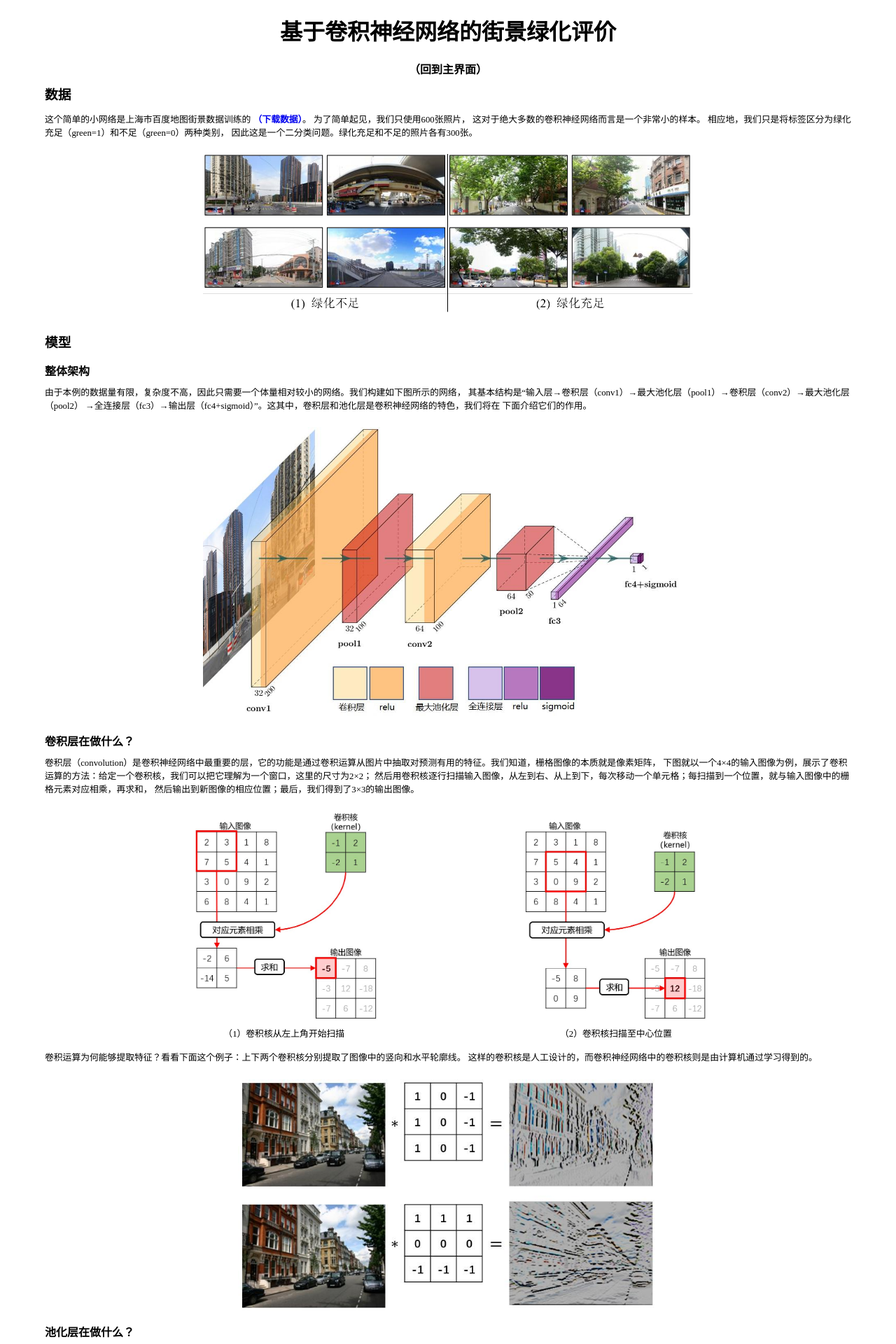
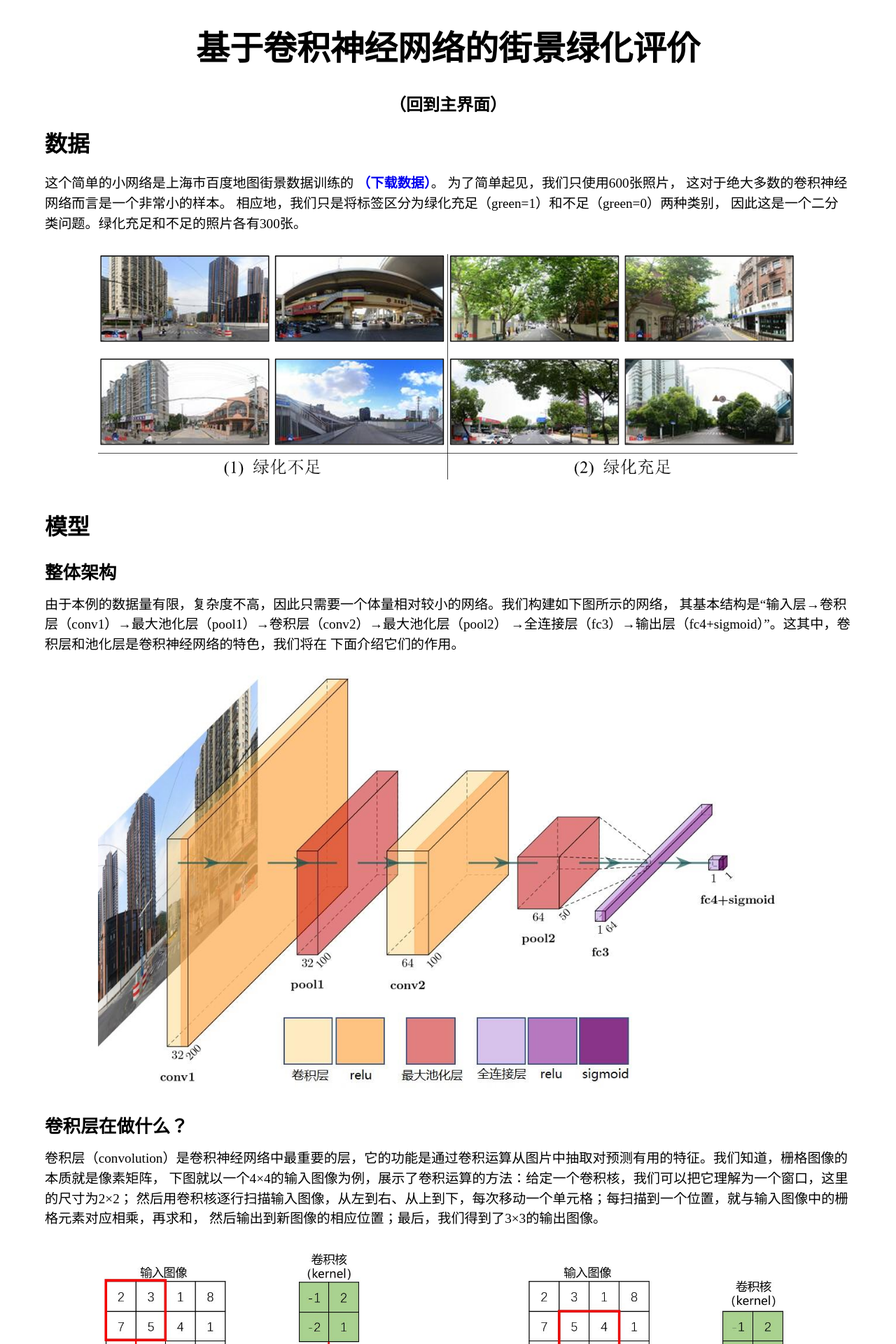
Before and after one commit to wangcan1213/courses_cnn_green, a Flask app: page /intro in a window 1280 px wide. Shown: the top 1920 px of the page at 70% size. Run offline with Flask 2, Linux system fonts and the light colour scheme.

Commit message:
zoom out by 1.5 by changing css and others

```diff
--- a/frontend/app.py
+++ b/frontend/app.py
@@ -77,4 +77,4 @@ if __name__ == '__main__':
     MODEL = load_model(model_path)
     GRAPH = tf.get_default_graph()
     app.secret_key = 'canwang'
-    app.run()
+    app.run(host="0.0.0.0", debug=True)
--- a/frontend/static/css/main.css
+++ b/frontend/static/css/main.css
@@ -1,6 +1,11 @@
 * {
     margin: 0;
     padding: 0;
+}
+
+body {
+    /*zoom: 1.5;*/
+    /*font-size: 1.5em;*/
 }
 
 a {
@@ -11,43 +16,47 @@ a {
 h1 {
     margin: auto;
     text-align: center;
-    padding: 20px 40px;
+    padding: 30px 60px;
+    font-size: 3em;
 }
 
 h3 {
-    padding-top: 10px;
-    padding-bottom: 10px;
+    padding-top: 15px;
+    padding-bottom: 15px;
+    font-size: 2.0em;
 }
 
 h4 {
-    padding-top: 6px;
-    padding-bottom: 6px;
+    padding-top: 9px;
+    padding-bottom: 9px;
+    font-size: 1.6em;
 }
 
 .text-contents {
-    font-size: 0.8rem;
+    font-size: 1.2rem;
     line-height: 150%;
-    padding-bottom: 5px;
-    padding-top: 5px;
+    padding-bottom: 7px;
+    padding-top: 7px;
 }
 
 .text-img {
     align-self: center;
-    padding-top: 15px;
-    padding-bottom: 15px;
+    padding-top: 22px;
+    padding-bottom: 22px;
 }
 
 .text-img-with-label {
     align-self: center;
-    padding-top: 15px;
-    padding-bottom: 5px;
+    padding-top: 22px;
+    padding-bottom: 7px;
 }
 
 .btn {
     /*display:block;*/
-    width:120px;
-    height:30px;
-    margin: 10px;
+    width: 180px;
+    height: 45px;
+    margin: 15px;
+    font-size: 1.2em;
 }
 
 .results {
@@ -139,8 +153,9 @@ h4 {
 }
 
 .img-label-text {
-    padding-bottom: 10px;
+    padding-bottom: 15px;
     text-align: center;
+    font-size: 1.2em;
 }
 
 .title {
@@ -148,6 +163,13 @@ h4 {
 }
 
 .img-label-text-up {
-    padding-top: 15px;
+    padding-top: 22px;
     text-align: center;
+    font-size: 1.5em;
 }
+
+.a-back {
+    font-size: 1.5em;
+    color: black;
+    margin: auto;
+}
--- a/frontend/static/js/predict.js
+++ b/frontend/static/js/predict.js
@@ -15,6 +15,6 @@ $(function () {
         let delta_height = box_height - new_height;
         $('.img-label-text-up')
             .css('position', 'relative')
-            .css('top', `${delta_height-25}px`);
+            .css('top', `${delta_height-36}px`);
     }
 })
--- a/frontend/templates/intro.html
+++ b/frontend/templates/intro.html
@@ -9,7 +9,7 @@
 <body>
     <h1>基于卷积神经网络的街景绿化评价</h1>
     <div style="display: flex;">
-        <a href="/" style="color: black; margin: auto">（回到主界面）</a>
+        <a href="/" class="a-back">（回到主界面）</a>
     </div>
     <div class="intro-contents-wrapper">
         <div class="intro-contents">
@@ -22,7 +22,7 @@
                 相应地，我们只是将标签区分为绿化充足（green=1）和不足（green=0）两种类别，
                 因此这是一个二分类问题。绿化充足和不足的照片各有300张。
             </div>
-            <img src="/static/img/data.png" alt="" width="700" class="text-img">
+            <img src="/static/img/data.png" alt="" width="1000" class="text-img">
             <h3>模型</h3>
             <h4 id="my-model">整体架构</h4>
             <div class="text-contents">
@@ -31,7 +31,7 @@
                 →全连接层（fc3）→输出层（fc4+sigmoid）”。这其中，卷积层和池化层是卷积神经网络的特色，我们将在
                 下面介绍它们的作用。
             </div>
-            <img src="/static/img/network.jpg" alt="" width="700" class="text-img">
+            <img src="/static/img/network.jpg" alt="" width="1000" class="text-img">
             <h4>卷积层在做什么？</h4>
             <div class="text-contents">
                 卷积层（convolution）是卷积神经网络中最重要的层，它的功能是通过卷积运算从图片中抽取对预测有用的特征。我们知道，栅格图像的本质就是像素矩阵，
@@ -41,12 +41,12 @@
             </div>
             <div class="img-group">
                 <div class="img-label-group">
-                    <img src="/static/img/conv1.jpg" alt="" height="300" class="text-img-with-label">
+                    <img src="/static/img/conv1.jpg" alt="" height="450" class="text-img-with-label">
                     <div class="text-contents img-label-text">（1）卷积核从左上角开始扫描</div>
                 </div>
                 <div class="box-placeholder" style="width: 200px;"></div>
                 <div class="img-label-group">
-                    <img src="/static/img/conv2.jpg" alt="" height="300" class="text-img-with-label">
+                    <img src="/static/img/conv2.jpg" alt="" height="450" class="text-img-with-label">
                     <div class="text-contents img-label-text">（2）卷积核扫描至中心位置</div>
                 </div>
             </div>
@@ -54,7 +54,7 @@
                 卷积运算为何能够提取特征？看看下面这个例子：上下两个卷积核分别提取了图像中的竖向和水平轮廓线。
                 这样的卷积核是人工设计的，而卷积神经网络中的卷积核则是由计算机通过学习得到的。
             </div>
-            <img src="/static/img/conv-case.jpg" alt="" class="text-img" width="600">
+            <img src="/static/img/conv-case.jpg" alt="" class="text-img" width="900">
             <h4>池化层在做什么？</h4>
             <div class="text-contents">
                 池化层（pooling）也经常出现在卷积神经网络中，一般接在卷积层之后，其主要目的是在保留卷积层所提取的特征的同时，大幅缩小图像尺寸，
@@ -64,19 +64,19 @@
             </div>
             <div class="img-group">
                 <div class="img-label-group">
-                    <img src="/static/img/pooling1.jpg" alt="" height="200" class="text-img-with-label">
+                    <img src="/static/img/pooling1.jpg" alt="" height="300" class="text-img-with-label">
                     <div class="text-contents img-label-text">（1）池化窗口从左上角开始扫描</div>
                 </div>
                 <div class="box-placeholder" style="width: 200px;"></div>
                 <div class="img-label-group">
-                    <img src="/static/img/pooling2.jpg" alt="" height="200" class="text-img-with-label">
+                    <img src="/static/img/pooling2.jpg" alt="" height="300" class="text-img-with-label">
                     <div class="text-contents img-label-text">（2）池化窗口扫描至下一位置</div>
                 </div>
             </div>
             <div class="text-contents">
                 上述池化运算将使输入图像的尺寸减半。下图的例子中，我们可以看到，池化层在缩小图像尺寸的同时，依然保留了主要特征。
             </div>
-            <img src="/static/img/pooling-case.jpg" alt="" class="text-img" height="400">
+            <img src="/static/img/pooling-case.jpg" alt="" class="text-img" height="600">
             <h4>为什么需要多个卷积层和池化层？</h4>
             <div class="text-contents">
                 再回过头来看看我们的<a href="#my-model">整体模型结构</a>，注意到它包含了2组“卷积层-→池化层”模块。
@@ -86,7 +86,7 @@
                 在整体结构中，前一层的输出特征将被作为后一层的输入，进行信息再加工，逐渐转化为与最终结果直接相关的特征。
             </div>
             <div class="img-label-group">
-                <img src="/static/img/vgg16.jpg" alt="" class="text-img-with-label" width="800">
+                <img src="/static/img/vgg16.jpg" alt="" class="text-img-with-label" width="1200">
                 <div class="img-label-text">VGG16网络结构</div>
             </div>
             <h3>训练和表现</h3>
@@ -100,7 +100,7 @@
                 准确率总体呈上升趋势，在100轮时已基本稳定，此时的验证准确率接近90%，具有不错的预测能力。
                 特别注意到验证准确率不低于训练准确率，表明模型没有过拟合。
             </div>
-            <img src="/static/img/trainning.jpg" alt="" class="text-img" width="600">
+            <img src="/static/img/trainning.jpg" alt="" class="text-img" width="900">
             <div class="text-contents">
                 模型在训练集和验证集上的预测准确率如下表所示。
             </div>
@@ -116,11 +116,11 @@
                 例如，下图显示了两张图像对应的Grad-CAM热力图，可以看到，卷积神经网络准确找到了各自绿化的位置，左图中这样的位置极少，
                 热力图的绝大多数位置为低值，右图中则有大量的高值区。因此可以说，卷积神经网络已经正确地学习到了关键特征，其判断是有理有据的。
             </div>
-            <img src="/static/img/grad.png" alt="" class="text-img" width="600">
+            <img src="/static/img/grad.png" alt="" class="text-img" width="900">
         </div>
     </div>
     <div style="display: flex;">
-        <a href="/" style="color: black; margin: auto">（回到主界面）</a>
+        <a href="/"  class="a-back">（回到主界面）</a>
     </div>
 </body>
 </html>
```
Also changed, not shown: other parts of frontend/static/css/main.css (+14 -9 lines).
